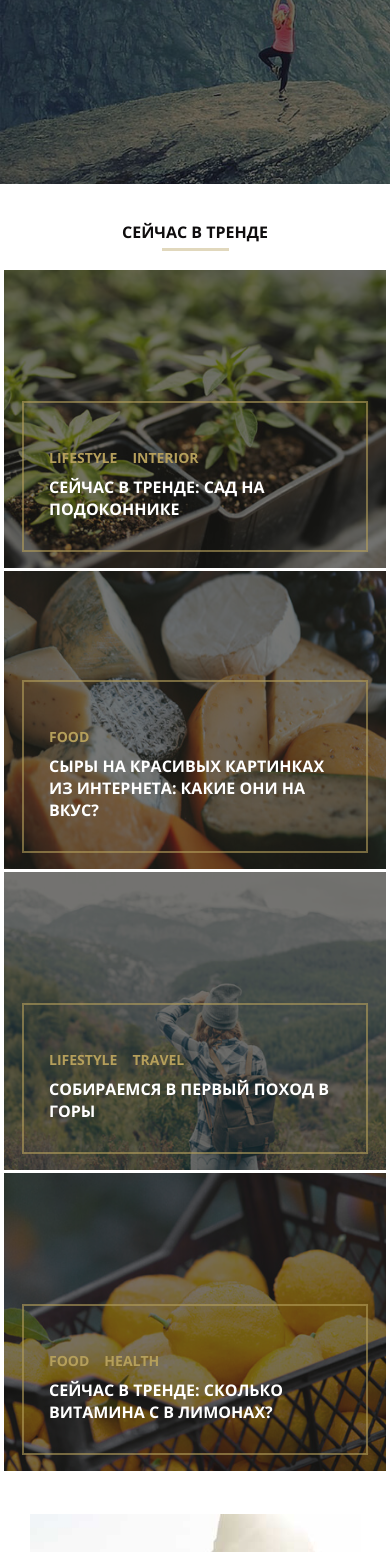
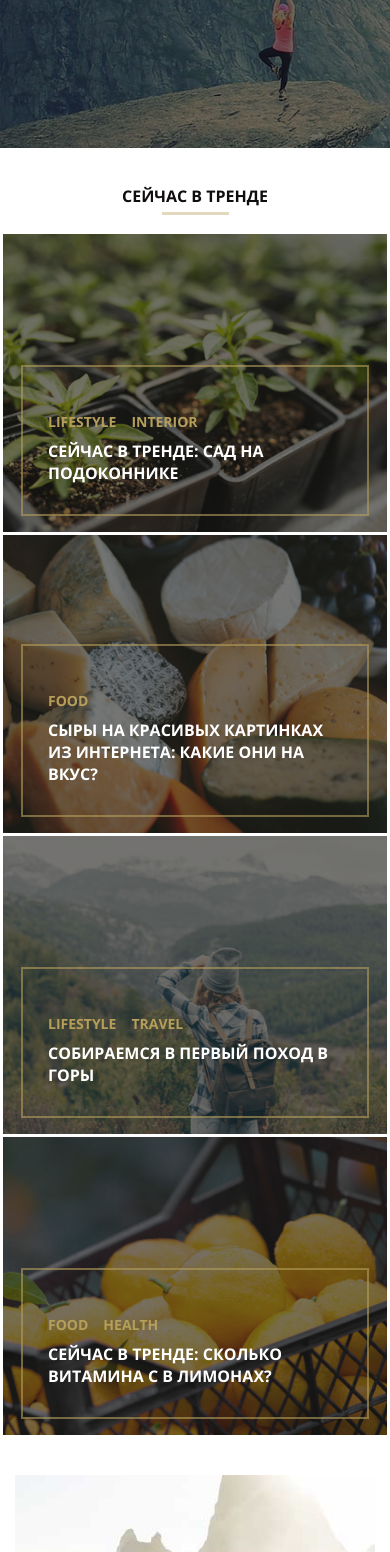
Before and after one commit to nadezhda-makarova/diplom, a plain HTML site: page index.html in a window 390 px wide. Shown: the part 448-2000 px from the top of the page. Drawn offline with Linux system fonts and the light colour scheme.

Commit message:
Add files via upload

```diff
--- a/css/styles.css
+++ b/css/styles.css
@@ -178,28 +178,37 @@ h1 {
 }
 
 .card {
+  background-color: #888888;
+  background-position: center;
+  background-repeat: no-repeat;
+  background-size: cover;
   position: relative;
   height: 310px;
-  max-width: 420px;
   width: 100%;
   box-sizing: border-box;
   display: flex;
   align-items: flex-end;
+  margin-right: 4px;
 }
 
-.card .image {
-  position: absolute;
-  height: 100%;
-  width: 100%;
+.trend-1 {
+  background-image: url('../images/trend1.jpg');
+}
+.trend-2 {
+  background-image: url('../images/trend2.jpg');
+}
+.trend-3 {
+  background-image: url('../images/trend3.jpg');
+}
+.trend-4 {
+  background-image: url('../images/trend4.jpg');
 }
 
-.card .image img {
-  display: block;
-  width: 100%;
-  height: 100%;
+.card:last-child {
+  margin-right: 0;
 }
 
-.card .image::before {
+.card::before {
   content: "";
   display: block;
   position: absolute;
@@ -565,6 +574,8 @@ h1 {
 }
 
 .product-item {
+  display: flex;
+  flex-direction: column;
   width: 346px;
 }
 
@@ -583,11 +594,11 @@ h1 {
 .product-description {
   border: 3px solid rgba(181, 159, 91, 0.6);
   margin-top: -27px;
+  flex-grow: 1;
   position: relative;
   z-index: 1;
   padding: 47px 21px 20px 20px;
   box-sizing: border-box;
-  height: 267px;
 }
 
 .product-description .title {
@@ -870,11 +881,7 @@ input::-webkit-inner-spin-button {
 
 
 
-@media screen and (max-width: 993px) {
-  .container {
-    max-width: 700px;
-    padding: 0;
-  }
+@media screen and (max-width: 1199px) {
 
   .header {
     background-image: url('../images/banner-bg-tablet.jpg');
@@ -910,16 +917,21 @@ input::-webkit-inner-spin-button {
 
   .content {
     flex-wrap: wrap;
+    justify-content: center;
   }
 
   .card {
-    margin-bottom: 3px;
-    max-width: 382px;
+    margin: 0 0 3px 3px;
+    max-width: 384px;
     height: 247px;
   }
 
-  .card:nth-child(2n) {
-    margin-left: 4px;
+  .card:first-child {
+    margin-left: 0;
+  }
+
+  .card:last-child {
+    margin: 0;
   }
 
   .card .title {
@@ -927,8 +939,16 @@ input::-webkit-inner-spin-button {
     line-height: 22px;
   }
 
+  .content-responsive {
+    justify-content: space-around;
+  }
+
   .news-list {
-    max-width: 392px;
+    flex: 0 0 calc(100% - 300px);
+  }
+
+  .aside {
+    flex: 1 1 272px;
   }
 
   .news-item {
@@ -942,12 +962,17 @@ input::-webkit-inner-spin-button {
   }
 
   .news-img {
+    height: 100%;
     width: 100%;
   }
 
   .news-img img {
     display: block;
     width: 100%;
+  }
+
+  .news-content {
+    width: auto;
   }
 
   .news-tags-item {
@@ -960,6 +985,10 @@ input::-webkit-inner-spin-button {
     line-height: 22px;
     margin-bottom: 20px;
     display: block;
+  }
+
+  .news-text {
+    margin-bottom: 19px;
   }
 
   .post-name {
@@ -980,11 +1009,17 @@ input::-webkit-inner-spin-button {
   }
 }
 
+@media screen and (max-width: 1154px) {
+  .card:nth-child(3n) {
+    margin-left: 0;
+  }
+  .card:last-child {
+    margin-left: 3px;
+  }
+}
 
-@media screen and (max-width: 768px) {
-  .container {
-    max-width: 331px;
-  }
+
+@media screen and (max-width: 640px) {
 
   .header {
     background-image: url('../images/banner-mobile.jpg');
@@ -992,6 +1027,7 @@ input::-webkit-inner-spin-button {
 
   .content {
     justify-content: center;
+    margin: 0 auto;
   }
 
   .card:nth-child(2n) {
@@ -1058,6 +1094,10 @@ input::-webkit-inner-spin-button {
 
   .trends {
     padding-bottom: 40px;
+  }
+
+  .news-list {
+    flex: 1 1 100%;
   }
 
   .news-img {
@@ -1129,4 +1169,16 @@ input::-webkit-inner-spin-button {
     width: 100%;
     margin-left: -165px;
   }
+
+  @media screen and (orientation: landscape) {
+    .card {
+      width: calc(50% - 3px);
+      margin: 0 0 3px 0;
+    }
+
+    .card:nth-child(2n) {
+      margin-left: 3px;
+    }
+
+  }
 }
--- a/index.html
+++ b/index.html
@@ -19,12 +19,10 @@
         </a>
         <nav class="nav">
           <div class="mobile-menu">
-            <svg
-              xmlns="http://www.w3.org/2000/svg"
-              xmlns:xlink="http://www.w3.org/1999/xlink"
-              width="23px" height="20px">
-              <path fill-rule="evenodd"  fill="rgb(255, 255, 255)"
-              d="M0.232,19.665 L0.232,16.842 L22.809,16.842 L22.809,19.665 L0.232,19.665 ZM0.232,8.842 L22.809,8.842 L22.809,11.665 L0.232,11.665 L0.232,8.842 ZM0.232,0.842 L22.809,0.842 L22.809,3.664 L0.232,3.664 L0.232,0.842 Z"/>
+            <svg xmlns="http://www.w3.org/2000/svg" xmlns:xlink="http://www.w3.org/1999/xlink" width="23px"
+              height="20px">
+              <path fill-rule="evenodd" fill="rgb(255, 255, 255)"
+                d="M0.232,19.665 L0.232,16.842 L22.809,16.842 L22.809,19.665 L0.232,19.665 ZM0.232,8.842 L22.809,8.842 L22.809,11.665 L0.232,11.665 L0.232,8.842 ZM0.232,0.842 L22.809,0.842 L22.809,3.664 L0.232,3.664 L0.232,0.842 Z" />
             </svg>
           </div>
           <ul class="nav-list">
@@ -62,10 +60,7 @@
     <section class="trends">
       <h2 class="title-section">Сейчас в тренде</h2>
       <div class="content">
-        <section class="card">
-          <div class="image">
-            <img src="./images/trend1.jpg" alt="Сейчас в тренде: сад на подоконнике">
-          </div>
+        <section class="card trend-1">
           <div class="content-block">
             <div class="tags-list">
               <a href="#0" class="tag">Lifestyle</a>
@@ -74,10 +69,7 @@
             <a href="#0" class="title">Сейчас в тренде: сад на подоконнике</a>
           </div>
         </section>
-        <section class="card">
-          <div class="image">
-            <img src="./images/trend2.jpg" alt="сыры на красивых картинках из интернета: какие они на вкус?">
-          </div>
+        <section class="card trend-2">
           <div class="content-block">
             <div class="tags-list">
               <a href="#0" class="tag">Food</a>
@@ -85,10 +77,7 @@
             <a href="#0" class="title">сыры на красивых картинках из интернета: какие они на вкус?</a>
           </div>
         </section>
-        <section class="card">
-          <div class="image">
-            <img src="./images/trend3.jpg" alt="СОБИРАЕМСЯ В ПЕРВЫЙ ПОХОД В ГОРЫ">
-          </div>
+        <section class="card trend-3">
           <div class="content-block">
             <div class="tags-list">
               <a href="#0" class="tag">Lifestyle</a>
@@ -97,10 +86,7 @@
             <a href="#0" class="title">СОБИРАЕМСЯ В ПЕРВЫЙ ПОХОД В ГОРЫ</a>
           </div>
         </section>
-        <section class="card">
-          <div class="image">
-            <img src="./images/trend4.jpg" alt="Сейчас в тренде: сКОЛЬКО ВИТАМИНА c В ЛИМОНАХ?">
-          </div>
+        <section class="card trend-4">
           <div class="content-block">
             <div class="tags-list">
               <a href="#0" class="tag">food</a>
@@ -113,7 +99,7 @@
     </section>
     <section>
       <div class="container">
-        <div class="content">
+        <div class="content content-responsive">
           <section class="news-list">
             <article class="news-item">
               <div class="news-img">
@@ -377,9 +363,9 @@
                   <span class="theme-count">8</span>
                 </li>
               </ul>
+            </section>
+          </aside>
         </div>
-        </aside>
-      </div>
       </div>
     </section>
     <section class="our-products">
@@ -390,8 +376,8 @@
           <section class="product-item">
             <div class="images">
               <picture>
-                <source srcset="./images/shop-item-tablet1.jpg" alt="Подушки на диван" media="(max-width: 993px)"/>
-                <source srcset="./images/shop-item-mobile1.jpg.jpg" alt="Подушки на диван" media="(max-width: 768px)"/>
+                <source srcset="./images/shop-item-tablet1.jpg" alt="Подушки на диван" media="(max-width: 993px)" />
+                <source srcset="./images/shop-item-mobile1.jpg.jpg" alt="Подушки на диван" media="(max-width: 768px)" />
                 <img srcset="./images/shop-item-desk1.jpg" alt="Подушки на диван">
               </picture>
             </div>
@@ -418,8 +404,8 @@
           <section class="product-item">
             <div class="images">
               <picture>
-                <source srcset="./images/shop-item-tablet2.jpg" alt="Кукла «Зайчик»" media="(max-width: 993px)"/>
-                <source srcset="./images/shop-item-mobile2.jpg.jpg" alt="Кукла «Зайчик»" media="(max-width: 768px)"/>
+                <source srcset="./images/shop-item-tablet2.jpg" alt="Кукла «Зайчик»" media="(max-width: 993px)" />
+                <source srcset="./images/shop-item-mobile2.jpg.jpg" alt="Кукла «Зайчик»" media="(max-width: 768px)" />
                 <img srcset="./images/shop-item-desk2.jpg" alt="Кукла «Зайчик»">
               </picture>
             </div>
@@ -427,7 +413,8 @@
             <div class="product-description">
               <h3 class="title">Кукла «Зайчик»</h3>
               <div class="description">
-                <span>Интерьерная рукодельная кукла «Зайчик», созданию которой посвящена <a href="#0">весенняя серия постов</a> в блоге и несколько подкастов.</span>
+                <span>Интерьерная рукодельная кукла «Зайчик», созданию которой посвящена <a href="#0">весенняя серия
+                    постов</a> в блоге и несколько подкастов.</span>
               </div>
               <div class="product-footer">
                 <div class="price-block">
@@ -445,8 +432,9 @@
           <section class="product-item">
             <div class="images">
               <picture>
-                <source srcset="./images/shop-item-tablet3.jpg" alt="Шестиугольная рамка" media="(max-width: 993px)"/>
-                <source srcset="./images/shop-item-mobile3.jpg.jpg" alt="Шестиугольная рамка" media="(max-width: 768px)"/>
+                <source srcset="./images/shop-item-tablet3.jpg" alt="Шестиугольная рамка" media="(max-width: 993px)" />
+                <source srcset="./images/shop-item-mobile3.jpg.jpg" alt="Шестиугольная рамка"
+                  media="(max-width: 768px)" />
                 <img srcset="./images/shop-item-desk3.jpg" alt="Шестиугольная рамка">
               </picture>
             </div>
@@ -454,7 +442,8 @@
             <div class="product-description">
               <h3 class="title">Шестиугольная рамка</h3>
               <div class="description">
-                <span>Необычная рамка для украшения дома из видео <a href="#0">«Как сделать рамку из подручных средств за 30 минут»</a></span>
+                <span>Необычная рамка для украшения дома из видео <a href="#0">«Как сделать рамку из подручных средств
+                    за 30 минут»</a></span>
               </div>
               <div class="product-footer">
                 <div class="price-block">
@@ -517,7 +506,7 @@
 
     <form class="form" id="feedback">
       <button class="close">
-        <img src="./images/svg/form-x.svg" alt="Закрыть"/>
+        <img src="./images/svg/form-x.svg" alt="Закрыть" />
       </button>
       <div class="elem-form">
         <label class="label" for="count">Как часто вы заходите на сайт?</label>
@@ -526,12 +515,12 @@
       <div class="elem-form">
         <label class="label">Вы подписаны на e-mail рассылку?</label>
         <label class="radio">
-          <input type="radio" name="subscribe" checked/>
+          <input type="radio" name="subscribe" checked />
           <span class="radio-elem"></span>
           <span class="label-text">Да</span>
         </label>
         <label class="radio">
-          <input type="radio" name="subscribe"/>
+          <input type="radio" name="subscribe" />
           <span class="radio-elem"></span>
           <span class="label-text">Нет</span>
         </label>
@@ -541,7 +530,7 @@
         <textarea name="text" resize="none" class="textarea" placeholder="Может, больше рецептов?"></textarea>
       </div>
 
-      <input type="submit" class="subscribe-button" value="Отправить" form="feedback"/>
+      <input type="submit" class="subscribe-button" value="Отправить" form="feedback" />
     </form>
   </div>
 </body>
```
